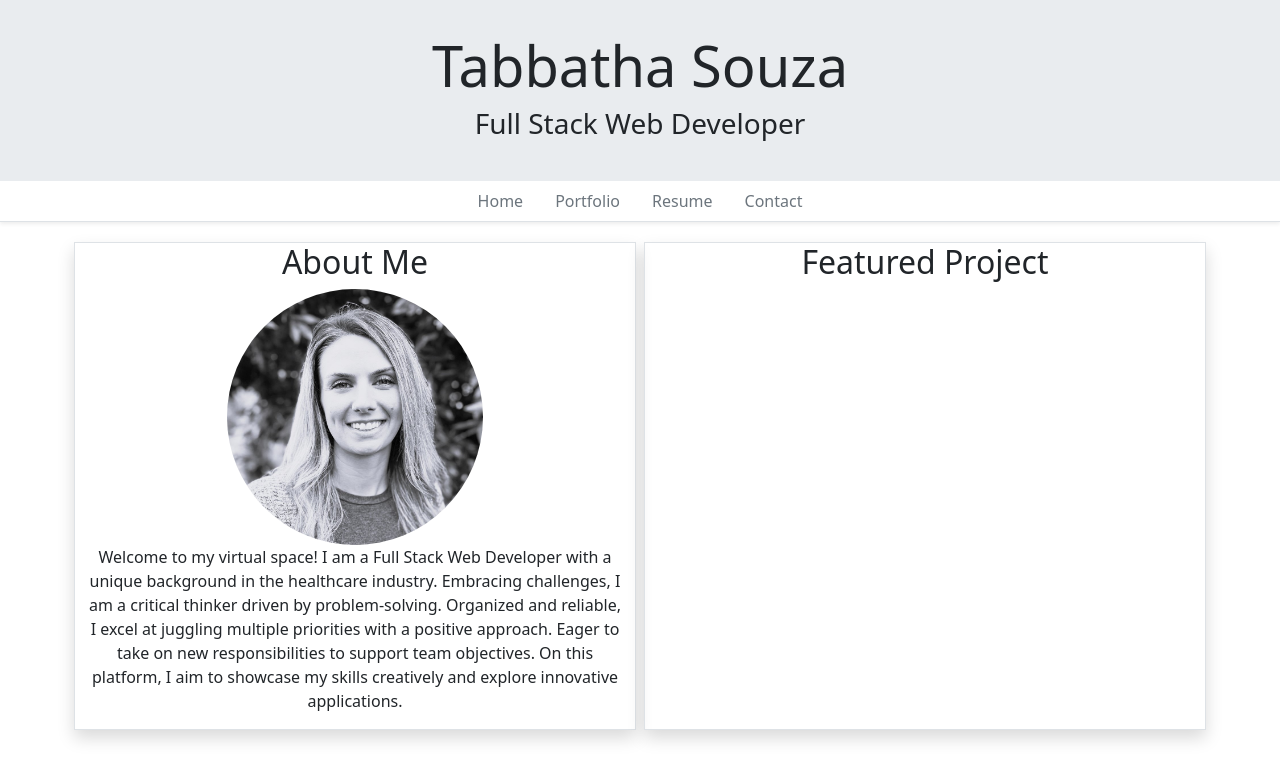
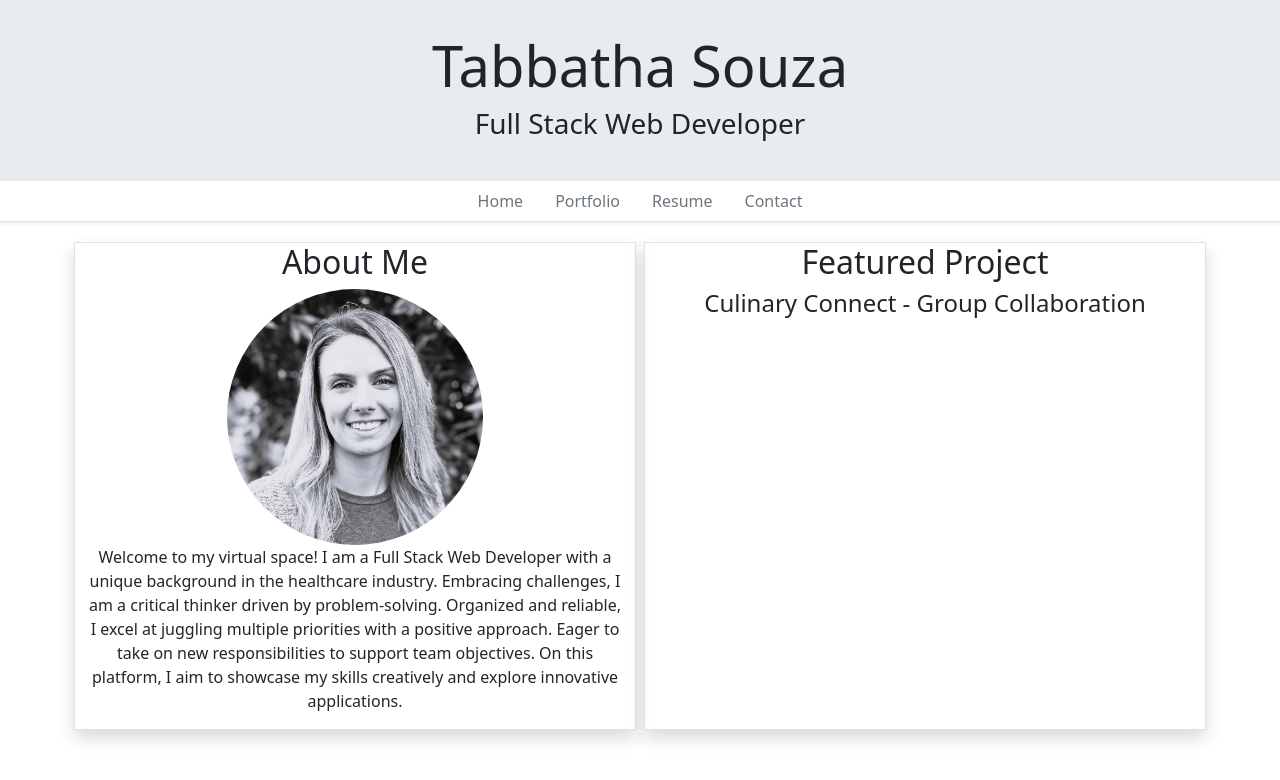
Before and after one commit to tabbdacat/angular-professional-portfolio, an Angular app: page / in a window 1280 px wide. Shown: the top 780 px of the page. Built offline with nearby package versions, Linux system fonts and the light colour scheme.

Commit message:
add featured project to home component

```diff
--- a/src/app/home/home.component.html
+++ b/src/app/home/home.component.html
@@ -12,6 +12,7 @@
         <div class="col-lg shadow border m-1">
             <div class="text-center">
                 <h2>Featured Project</h2>
+                <h4>{{featuredProject.name}}</h4>
             </div>
         </div>
     </div>
--- a/src/app/home/home.component.ts
+++ b/src/app/home/home.component.ts
@@ -1,14 +1,21 @@
-import { Component } from '@angular/core';
+import { Component, OnInit } from '@angular/core';
 import { Title } from '@angular/platform-browser';
+import { ProjectsService } from '../_services/projects.service';
+import { Project } from '../_models/Project';
 
 @Component({
   selector: 'app-home',
   templateUrl: './home.component.html',
   styleUrls: ['./home.component.css']
 })
-export class HomeComponent {
+export class HomeComponent implements OnInit {
 
-  constructor(private titleService: Title) {
+  featuredProject = {} as Project;
+
+  constructor(private titleService: Title, private projectService: ProjectsService) {
     this.titleService.setTitle('Tabbatha Souza - Home');
   }
+  ngOnInit(): void {
+    this.featuredProject = this.projectService.GetProjectById(0);
+  }
 }
```
